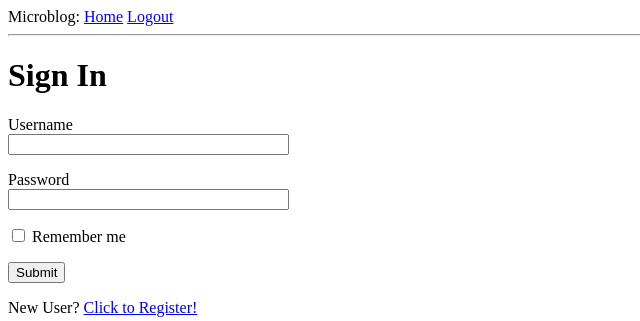
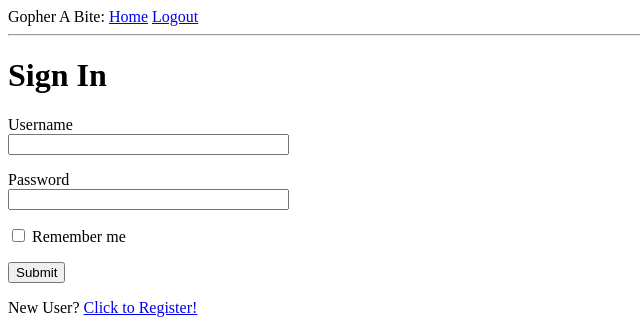
Before and after one commit to SASE-Labs-2021/gopher-a-bite, a Python web app: template api/app/templates/login.html in a window 1280 px wide. Shown: the top 321 px of the page, without its empty margins (0-640 px from the left). Run offline with Jinja, Linux system fonts and the light colour scheme; the template is opened without the code that fills it: most values are stand-ins (such as "Sample title", 1, 10 or a date in 2020); form fields are guessed from the names that the template uses.

```diff
--- a/api/app/templates/base.html
+++ b/api/app/templates/base.html
@@ -1,14 +1,14 @@
 <html>
     <head>
         {% if title %}
-        <title>{{ title }} - Microblog</title>
+        <title>{{ title }} - Gopher A Bite</title>
         {% else %}
-        <title>Welcome to Microblog</title>
+        <title>Welcome to Gopher A Bite</title>
         {% endif %}
     </head>
     <body>
         <div>
-            Microblog:
+            Gopher A Bite:
             <a href="{{ url_for('index') }}">Home</a>
             {% if current_user.is_anonymous %}
             <a href="{{ url_for('login') }}">Login</a>
```
Also changed, not shown: api/requirements.txt (+27 -21 lines).
